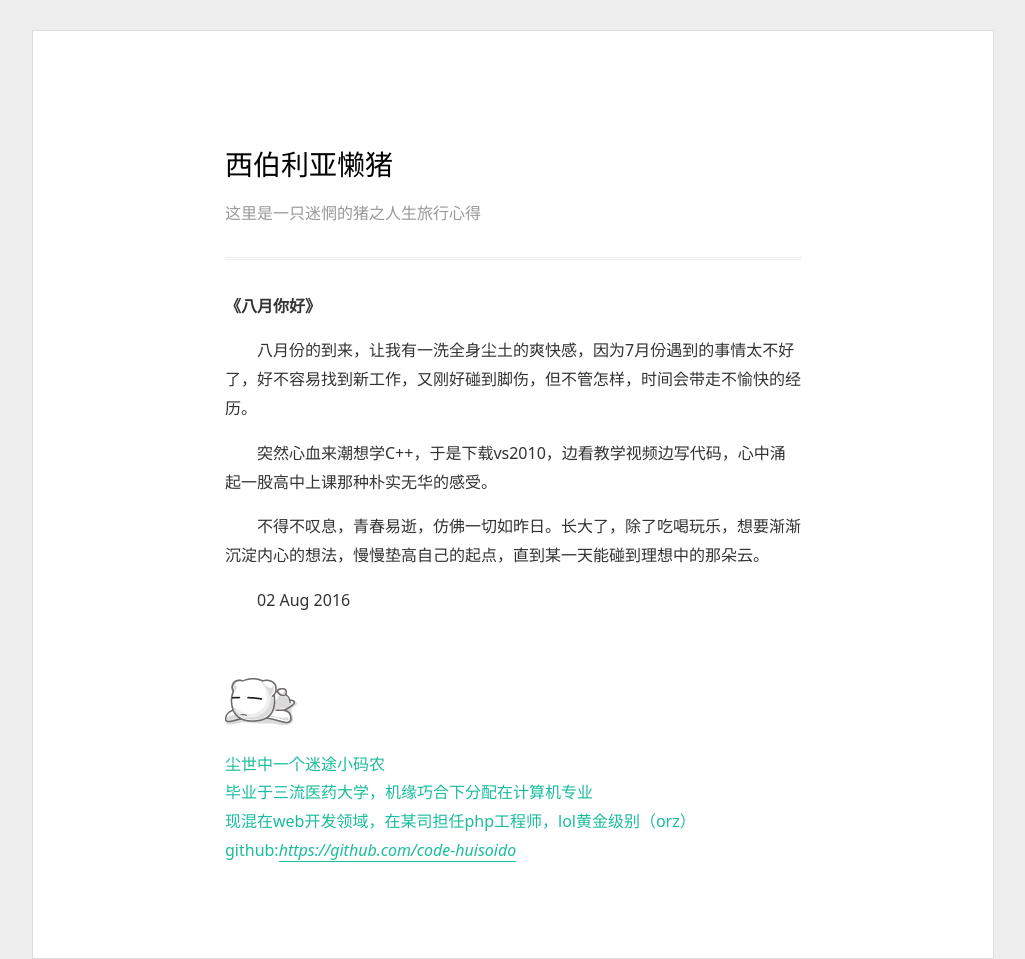
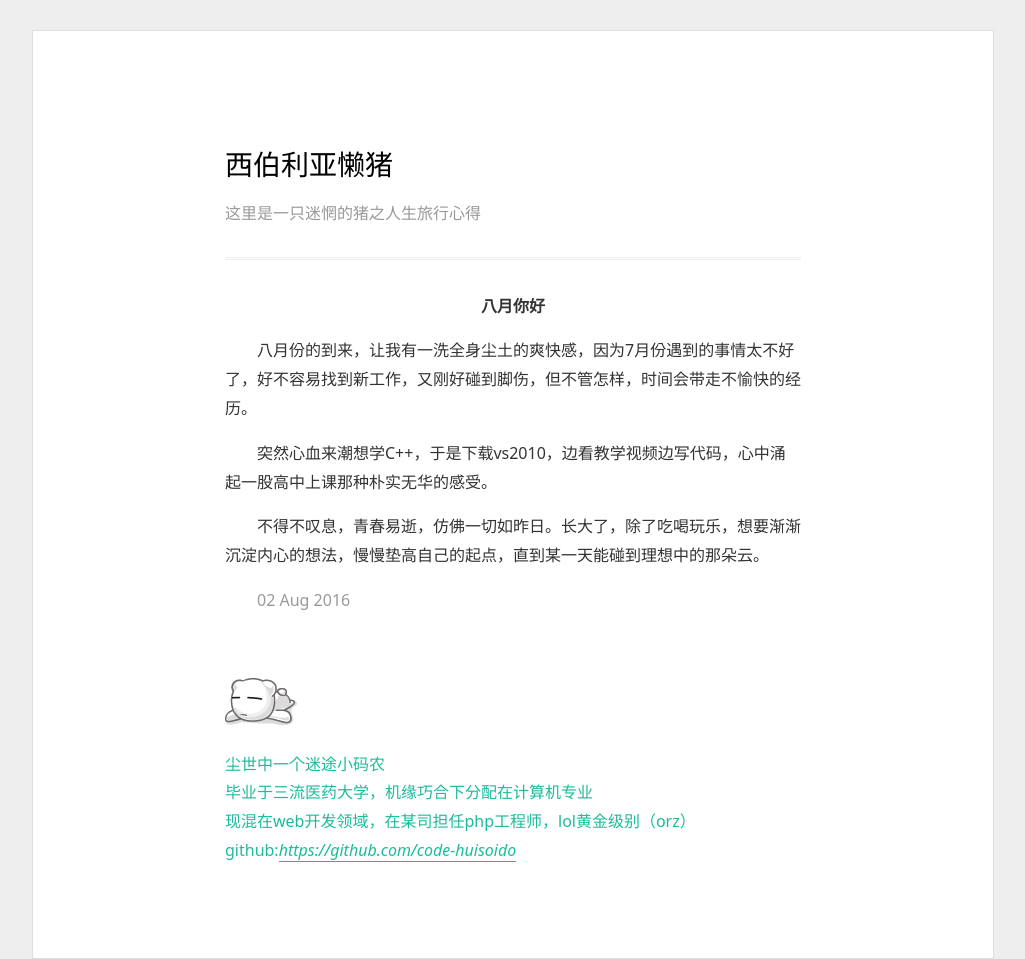
Before and after one commit to code-huisoido/myblog, a Jekyll site: the page built from _posts/2016-08-02-mood.html, in a window 1280 px wide. Shown: the whole page, without its empty margins (127-1152 px from the left). Built offline with Jekyll 4.4.1, drawn with Linux system fonts in a browser that asks for light colours.

Commit message:
modified css

```diff
--- a/_posts/2016-07-27-mood.html
+++ b/_posts/2016-07-27-mood.html
@@ -1,6 +1,6 @@
 ---
 layout: default
-title: 《心情》
+title: 心情
 ---
 <p class="article_title"><b>{{ page.title }}</b></p>
 <div class="blog_content">
@@ -8,6 +8,6 @@ title: 《心情》
 <p>刚去一家新公司上班，却因为脚伤要请假一周，真是“问君能有几多愁，恰似一江春水向东流”啊。百无聊赖，只能在宿舍写点文字，打发下时间罢了。</p>
 <p>年龄越来越大，眼看就25岁了，经历的事情越来越让人惊呼，但也让自己越来越淡定，所谓时光磨人也是这个道理。如果有一天发现某人处事不惊，必定是心里早已看穿世事。</p>
 <p>世事皆庸人自扰，人活着就是为了生存，大部分人都觉得活得不够晒脱，因为人出生那刻就是代表人类的延续，是带着众人的希望降临的，所以人活着需要为身边的人负责，包括最亲的人以及将来陪伴身边的人，这当中有亲情、爱情、友情，这也是作为一个人最有意思的部分了。</p>
-<p>{{ page.date | date_to_string }}</p>
+<p class="article_time">{{ page.date | date_to_string }}</p>
 
 </div>
--- a/_posts/2016-08-02-mood.html
+++ b/_posts/2016-08-02-mood.html
@@ -1,6 +1,6 @@
 ---
 layout: default
-title: 《八月你好》
+title: 八月你好
 ---
 
 <p class="article_title"><b>{{ page.title }}</b></p>
@@ -8,5 +8,5 @@ title: 《八月你好》
 <p>八月份的到来，让我有一洗全身尘土的爽快感，因为7月份遇到的事情太不好了，好不容易找到新工作，又刚好碰到脚伤，但不管怎样，时间会带走不愉快的经历。</p>
 <p>突然心血来潮想学C++，于是下载vs2010，边看教学视频边写代码，心中涌起一股高中上课那种朴实无华的感受。</p>
 <p>不得不叹息，青春易逝，仿佛一切如昨日。长大了，除了吃喝玩乐，想要渐渐沉淀内心的想法，慢慢垫高自己的起点，直到某一天能碰到理想中的那朵云。</p>
-<p>{{ page.date | date_to_string }}</p>
+<p class="article_time">{{ page.date | date_to_string }}</p>
 </div>
--- a/_posts/2016-08-04-mood.html
+++ b/_posts/2016-08-04-mood.html
@@ -1,6 +1,6 @@
 ---
 layout: default
-title: 《有一只燕子叫小燕子》
+title: 有一只燕子叫小燕子
 ---
 <p class="article_title"><b>{{ page.title }}</b></p>
 <div class="blog_content">
@@ -9,5 +9,5 @@ title: 《有一只燕子叫小燕子》
 <p>音乐播放到张卫健的《孤独不苦》，脑海里涌现出更多儿时回忆。是的，城市在进步，而我在追求什么。不管追求什么，时光不紧不慢的走着，我渐渐能听到那脚步声。这两年，我经常问自己，我能留下什么，我叹息的时光去哪里呢？</p>
 <p>其实，最美好的时光，在这里。以前接受幸福，现在我可以创造幸福，把这个鲜花递给身边的人，递给后来的人。</p>
 <p>一年四季，总有燕子飞过。</p>
-<p>{{ page.date | date_to_string }}</p>
+<p class="article_time">{{ page.date | date_to_string }}</p>
 </div>
--- a/css/page.css
+++ b/css/page.css
@@ -81,7 +81,12 @@ img{
 }
 
 .article_title{
+	text-align: center;
 	font-size:1.6rem;
+}
+
+.article_time{
+	color:#999;
 }
 
 @media screen and (max-width:750px){
```
